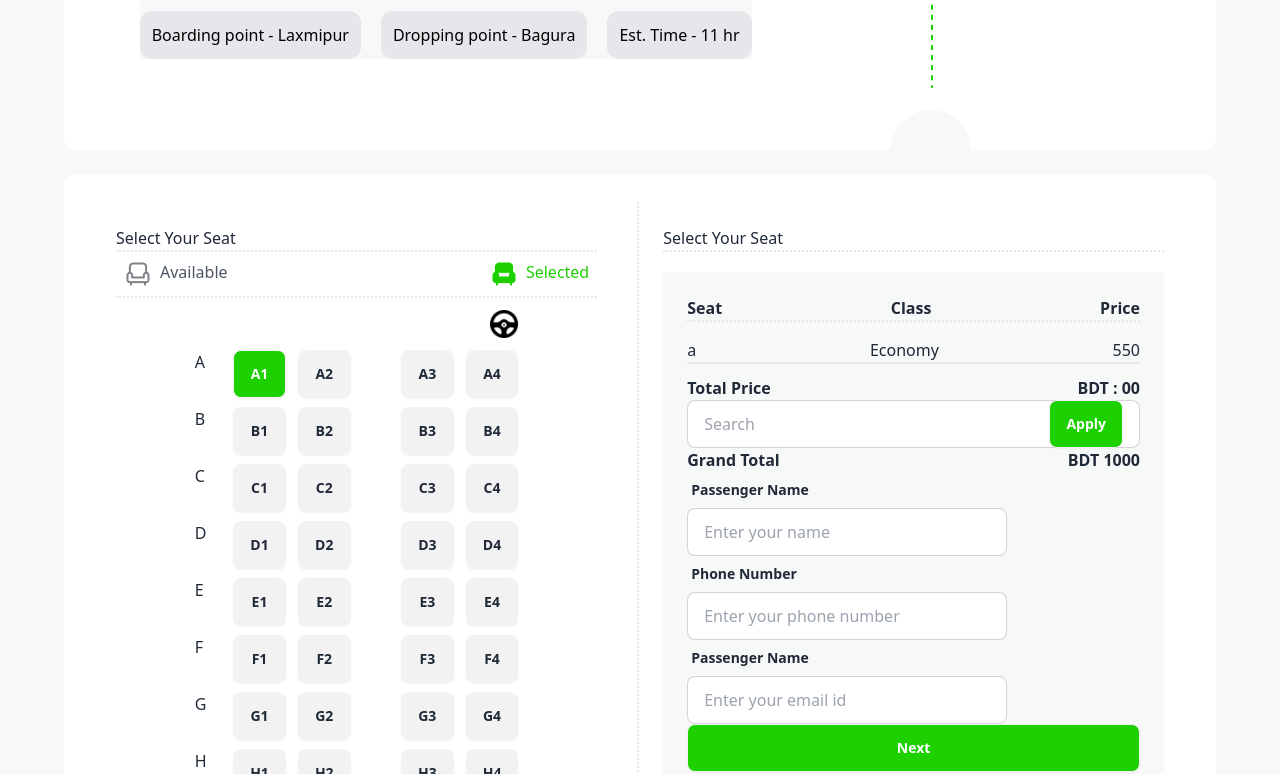
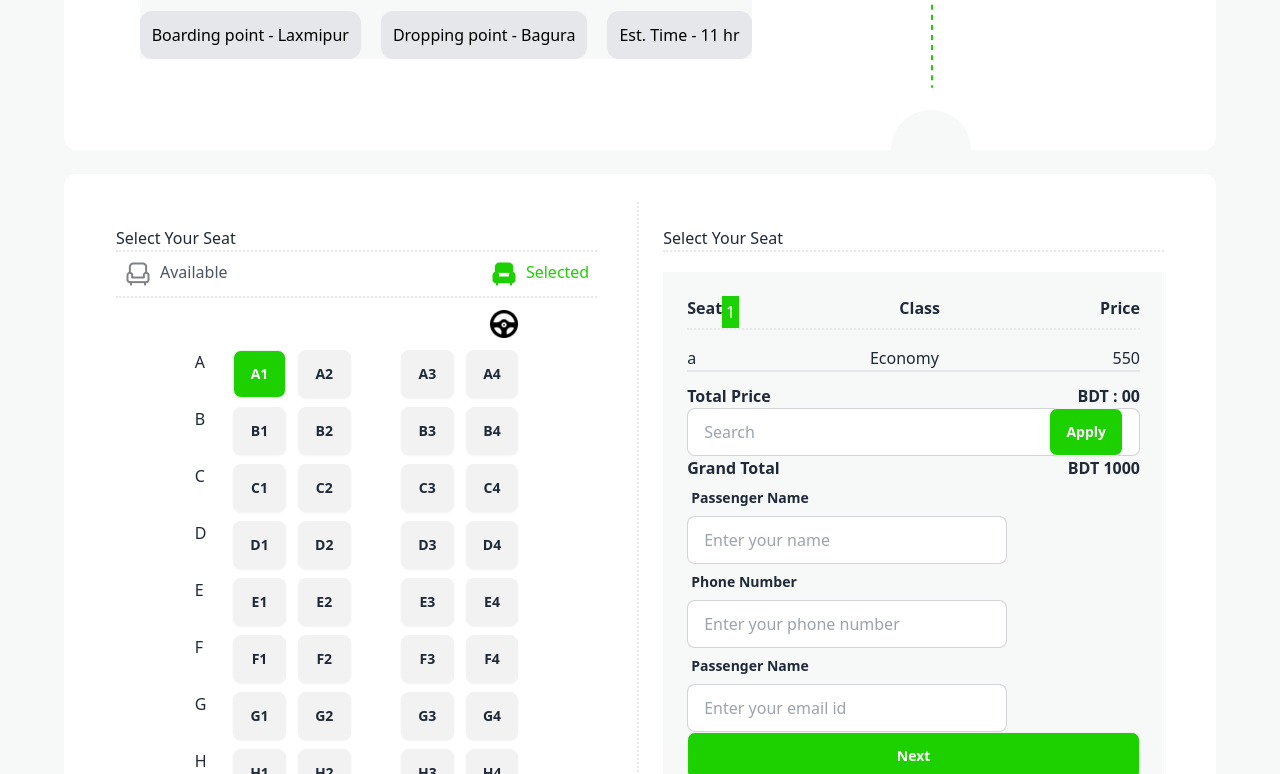
Before and after one commit to OMI786I/Assignment-5-reset, a plain HTML site: page index.html in a window 1280 px wide. Both pictures are taken after a click on the element "A1". Shown: the part 1837-2611 px from the top of the page. Drawn offline with nearby package versions, Linux system fonts and the light colour scheme.

Commit message:
added seat counter

```diff
--- a/codes/codes.js
+++ b/codes/codes.js
@@ -2,6 +2,7 @@ let array = [];
 
 function getValue(btn) {
   const cal = btn.getAttribute("value");
+  const seatCount = document.getElementById("seatCount");
 
   if (!btn.classList.contains("bg-[#1dd100]")) {
     btn.classList.add("bg-[#1dd100]");
@@ -18,4 +19,5 @@ function getValue(btn) {
     }
     console.log(array);
   }
+  seatCount.innerText = array.length;
 }
--- a/index.html
+++ b/index.html
@@ -318,7 +318,12 @@
           <h1 class="border-b-2 border-dotted">Select Your Seat</h1>
           <div class="bg-[#f7f8f8] p-6 mt-5">
             <div class="border-b-2 border-dotted flex justify-between">
-              <div><h1 class="font-bold">Seat</h1></div>
+              <div class="flex">
+                <h1 class="font-bold">Seat</h1>
+                <button class="bg-[#1dd100] p-1 text-white">
+                  <span id="seatCount">0</span>
+                </button>
+              </div>
               <div><h1 class="font-bold">Class</h1></div>
               <div><h1 class="font-bold">Price</h1></div>
             </div>
```
